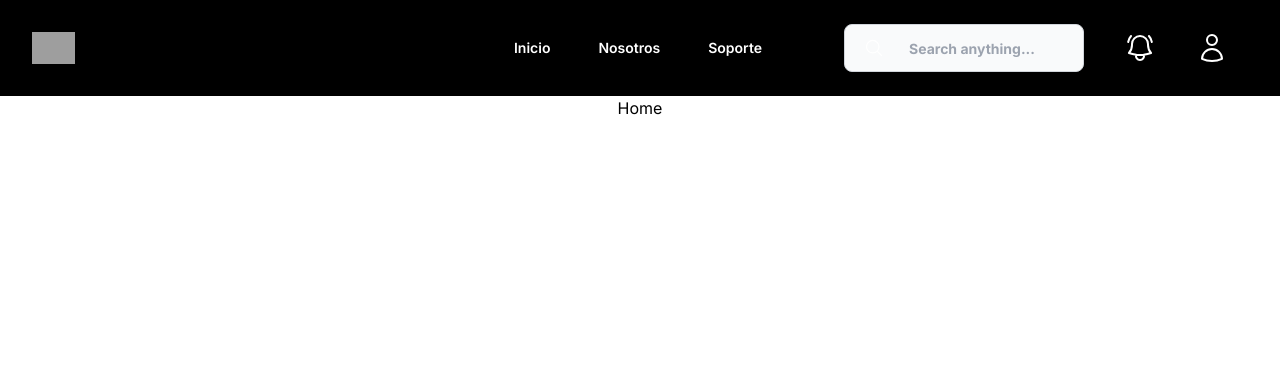
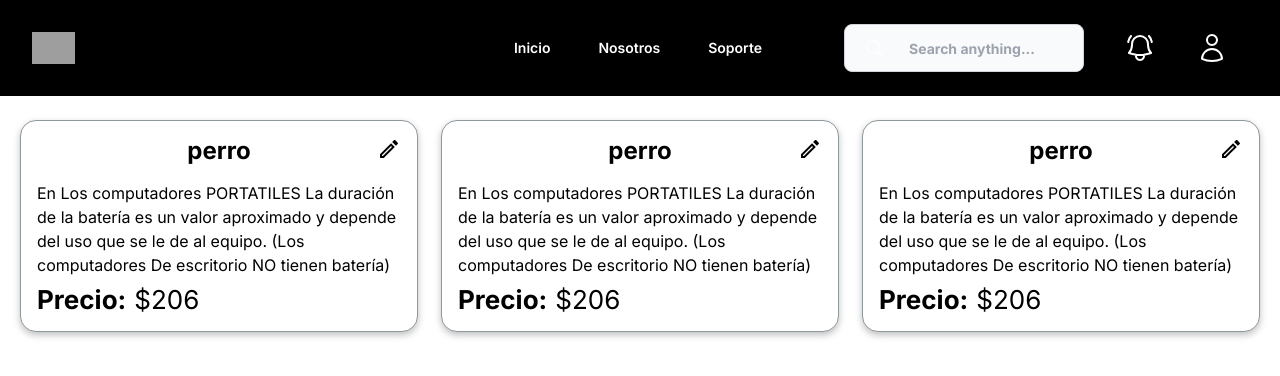
Before and after one commit to ckack2226/inventTwo, a Next.js app: page /home in a window 1280 px wide. Shown: the top 376 px of the page. Built offline with nearby package versions, Linux system fonts and the light colour scheme; grey boxes are pictures that could not be loaded.

Commit message:
cuadros de productos
sin back

```diff
--- a/package.json
+++ b/package.json
@@ -19,9 +19,12 @@
     "cookie": "^0.6.0",
     "dotenv": "^16.4.5",
     "express": "^4.19.2",
+    "framer-motion": "^11.0.24",
     "heroicons": "^2.1.3",
     "jsonwebtoken": "^9.0.2",
+    "motion": "^10.17.0",
     "mysql": "^2.18.1",
+    "mysql2": "^3.9.3",
     "next": "^13.5.6",
     "promise-mysql": "^5.2.0",
     "react": "^18",
--- /dev/null
+++ b/src/app/components/productCard/card.scss
@@ -0,0 +1,47 @@
+.card-container{
+    border-radius: 16px;
+    border: 1px solid #8F989D;
+    background: #FFF;
+    box-shadow: 0px 3px 7px 0px rgba(0, 0, 0, 0.25);
+    min-height:200px;
+    position: relative;
+    padding: 1rem;
+    height: max-content;
+
+    .info{
+        height: 50%;
+        display: flex;
+        width: 100%;
+        flex-direction: column;
+        align-items: center;
+
+        h1{
+            font-size: 24px;
+            line-height: 28px;
+            font-weight: 700;
+            margin-bottom: 1rem;
+        }
+    }
+
+    .price{
+        padding-top: 0.5rem;
+        h4{
+            font-size: 26px;
+            line-height: 30px;
+            font-weight: 700;
+            display: flex;
+            p{
+                font-weight: 400;
+                margin-left: 0.5rem;
+            }
+        }
+    }
+
+
+    span{
+        position:absolute;
+        top:1rem;
+        right:1rem;
+
+    }
+}
--- /dev/null
+++ b/src/app/components/productCard/card.tsx
@@ -0,0 +1,30 @@
+import "./card.scss";
+
+interface ICard {
+    ProductoID:number,
+    Nombre:string,
+    Descripcion:string,
+    Precio:string,
+    UnidadMedida:string,
+    ProveedorID:number,
+    LicenciaCertificacionID:number
+}
+
+export default function Card(props: ICard){
+    return(
+        <div className="card-container">
+            <span>
+            <svg width="24" height="24" viewBox="0 0 24 24" fill="#000" xmlns="http://www.w3.org/2000/svg">
+            <path d='M14.06 9.02l.92.92L5.92 19H5v-.92l9.06-9.06M17.66 3c-.25 0-.51.1-.7.29l-1.83 1.83 3.75 3.75 1.83-1.83c.39-.39.39-1.02 0-1.41l-2.34-2.34c-.2-.2-.45-.29-.71-.29zm-3.6 3.19L3 17.25V21h3.75L17.81 9.94l-3.75-3.75z' />
+            </svg>
+            </span>
+            <div className="info">
+                <h1>{props.Nombre}</h1>
+                <h3>{props.Descripcion}</h3>
+            </div>
+            <div className="price">
+                <h4>Precio: <p>${props.Precio}</p></h4>
+            </div>
+        </div>
+    )
+}
--- /dev/null
+++ b/src/app/components/seccionProducto/seccionProducto.scss
@@ -0,0 +1,7 @@
+.seccion-producto-container{
+    display:grid;
+    grid-template-columns: repeat(3,1fr);
+    gap:23px;
+    padding: 120px 20px 0px 20px;
+
+}
--- /dev/null
+++ b/src/app/components/seccionProducto/seccionProducto.tsx
@@ -0,0 +1,12 @@
+import Card from "../productCard/card";
+import "./seccionProducto.scss";
+
+export default function SeccionProducto (props: {lista:any[]}){
+return(
+<div className="seccion-producto-container">
+  {props.lista.map(producto=>(
+    <Card {...producto}/>
+  ))}
+</div>
+);
+}
--- a/src/app/home/page.tsx
+++ b/src/app/home/page.tsx
@@ -1,12 +1,43 @@
 import Header from "../components/header"
+import SeccionProducto from "../components/seccionProducto/seccionProducto"
+
 
 export default function HomePage() {
+  const lista=[
+    {
+      ProductoID:1,
+Nombre:"perro",
+Descripcion:"En Los computadores PORTATILES La duración de la batería es un valor aproximado y depende del uso que se le de al equipo. (Los computadores De escritorio NO tienen batería) ",
+Precio:"206",
+UnidadMedida:"tablet",
+ProveedorID:5,
+LicenciaCertificacionID:8
+    },
+    {
+      ProductoID:1,
+Nombre:"perro",
+Descripcion:"En Los computadores PORTATILES La duración de la batería es un valor aproximado y depende del uso que se le de al equipo. (Los computadores De escritorio NO tienen batería) ",
+Precio:"206",
+UnidadMedida:"tablet",
+ProveedorID:5,
+LicenciaCertificacionID:8
+    },
+    {
+      ProductoID:1,
+Nombre:"perro",
+Descripcion:"En Los computadores PORTATILES La duración de la batería es un valor aproximado y depende del uso que se le de al equipo. (Los computadores De escritorio NO tienen batería) ",
+Precio:"206",
+UnidadMedida:"tablet",
+ProveedorID:5,
+LicenciaCertificacionID:8
+    }
+  ]
     return (
       <>
       <Header />
-      <main className="flex min-h-screen flex-col items-center justify-between p-24">
-        <h1>Home</h1>
-      </main>
+
+        <SeccionProducto lista={lista}/>
+
       </>
     )
   }
--- a/src/app/layout.tsx
+++ b/src/app/layout.tsx
@@ -19,7 +19,7 @@ export default function RootLayout ({ children }: RootLayoutProps) {
     <html lang='en'>
       <body className={inter.className}>
         <NotificationProvider>
-          <main className='min-h-screen flex flex-col items-center justify-center'>
+          <main className='min-h-screen flex flex-col'>
             {children}
           </main>
         </NotificationProvider>
--- a/src/app/libs/sql.ts
+++ b/src/app/libs/sql.ts
@@ -1,6 +1,7 @@
 import mysql from 'mysql';
 import { ConnectionConfig } from 'mysql';
 import dotenv from 'dotenv';
+
 
 dotenv.config();
 
--- a/tsconfig.json
+++ b/tsconfig.json
@@ -22,6 +22,6 @@
       "@/*": ["./src/*"]
     }
   },
-  "include": ["next-env.d.ts", "**/*.ts", "**/*.tsx", ".next/types/**/*.ts"],
+  "include": ["next-env.d.ts", "**/*.ts", "**/*.tsx", ".next/types/**/*.ts", "src/app/components/card.jsx", "src/app/components/seccionProducto/seccionProducto.tsx", "src/app/home/page.tsx"],
   "exclude": ["node_modules"]
 }
```
Also changed, not shown: 1 other file (tests, documents, lock files or other folders).
